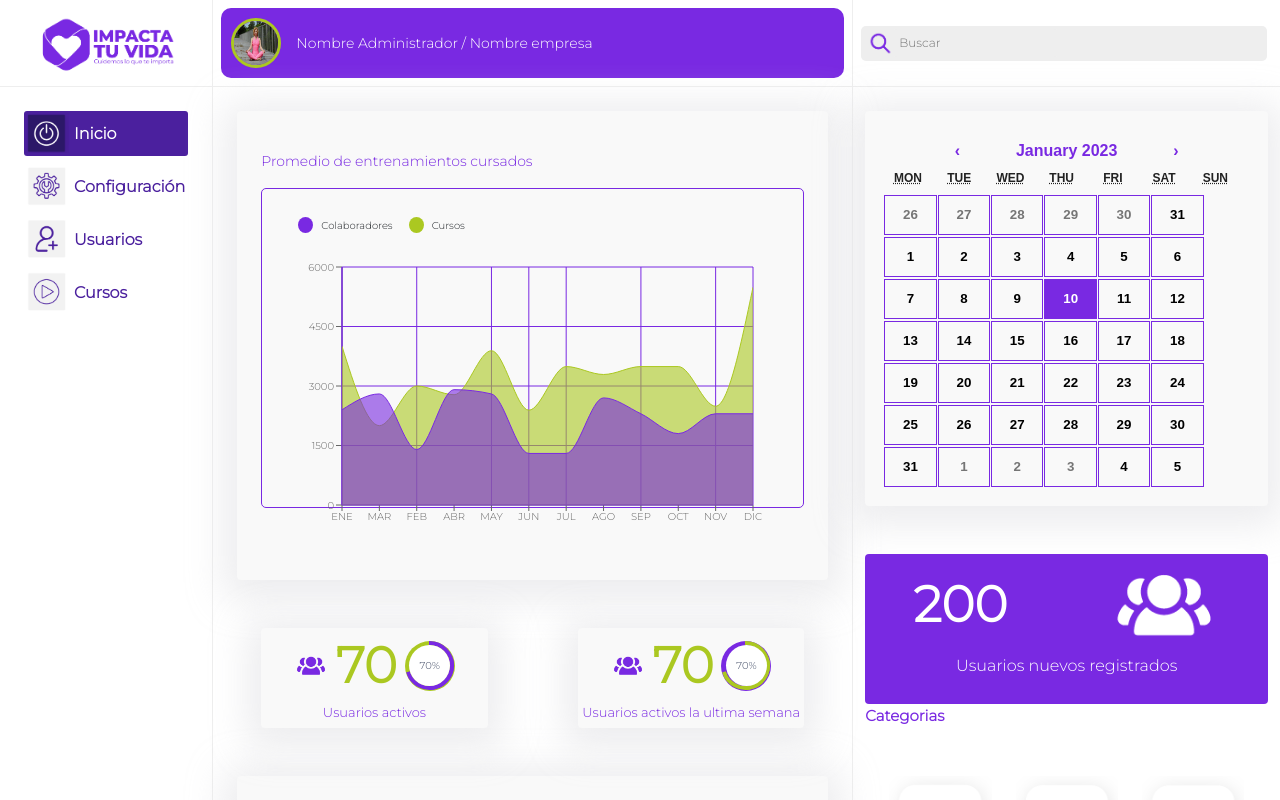
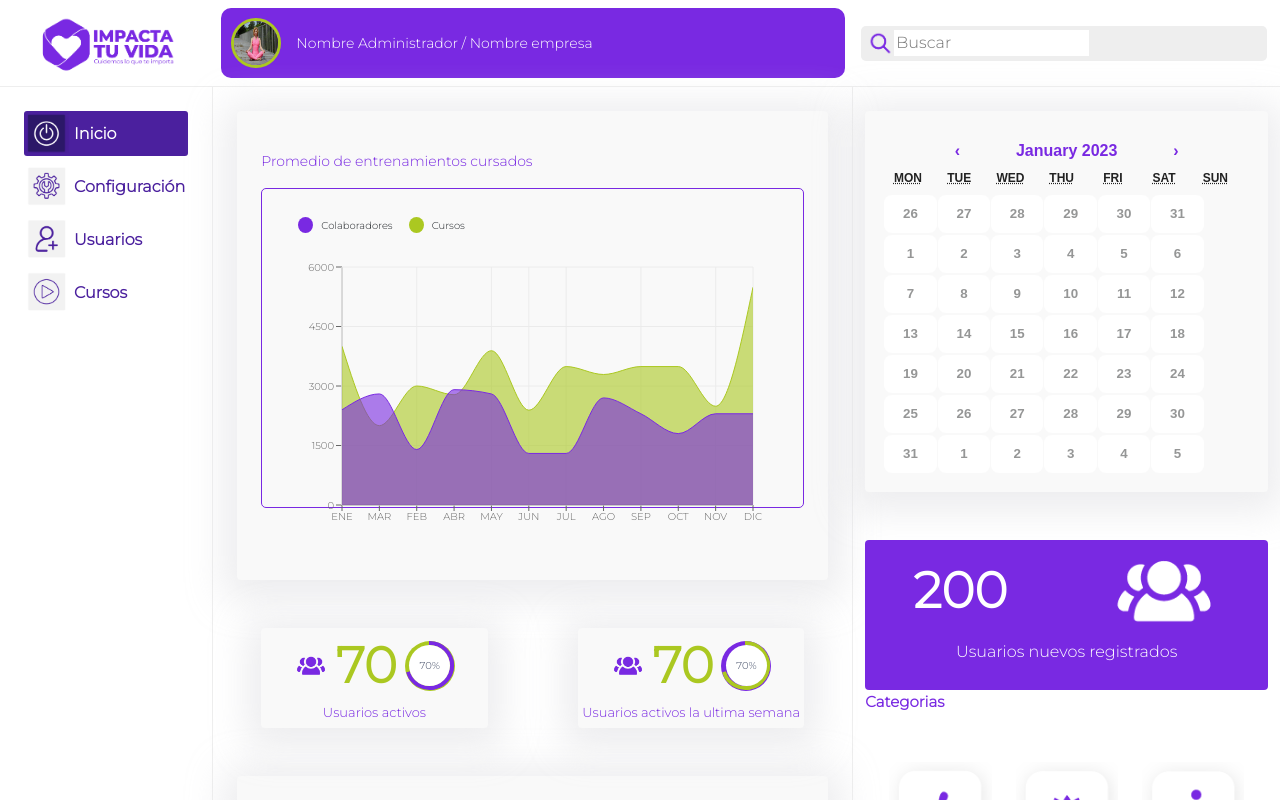
Before and after one commit to anfemoca19/proyecto_impacta, a React (Create React App) app: page /dashboard in a window 1280 px wide. Shown: the top 800 px of the page. Built offline with nearby package versions, Linux system fonts and the light colour scheme.

Commit message:
Ultimo comit antes de reunion del jef

```diff
--- a/src/components/Calendar/Calendar.scss
+++ b/src/components/Calendar/Calendar.scss
@@ -14,8 +14,12 @@
 
 .react-calendar button {
   margin: 0;
-  border: 1px solid #7929e2;
+  // border: 1px solid #7929e2;
+  background-color: white;
+  // border: 1px solid #ebebeb;
+  color: #959696;
   outline: none;
+  border-radius: 8px;
   // margin: 1px 8px 1px 1px;
 }
 .react-calendar__navigation {
@@ -80,7 +84,8 @@
     &:hover,
     &:focus {
       // background: #7929e2;
-      background: #abc821;
+      // background: #abc821;
+      background: #afdb00;
       font-weight: bold;
       color: #fff;
     }
--- a/src/components/Header/header.jsx
+++ b/src/components/Header/header.jsx
@@ -1,29 +1,64 @@
-import "./header.scss";
+import styles from "./header.module.scss";
 import Icon_search from "../../imagenes/icono-buscador.png";
 import Logo from "../../imagenes/logo-en-color.png";
 import Foto_perfil from "../../imagenes/foto-perfil.jpg";
 import Input from "../UI/Input/input";
+import clsx from "clsx";
+import { USER_PERMISSIONS } from "../../constants/user_const";
+
 export default function Header() {
   return (
-    <div className="container-fluid">
-      <div className="row">
-        <div className="col-2 container-logo divider-right p-2">
-          <img className="logo" src={Logo} alt="logo" />
+    <div className={clsx("container-fluid")}>
+      <div className={clsx("row")}>
+        <div
+          className={clsx(
+            "col-2 p-2",
+            styles["container-logo"]
+            // styles["divider-right"]
+          )}
+        >
+          <img className={clsx(styles.logo)} src={Logo} alt="logo" />
         </div>
-        <div className="col-6 divider-right p-2 d-flex align-items-center">
-          <div className="container-data-user">
-            <div className="container-foto-perfil">
-              <img className="foto-perfil" src={Foto_perfil} alt="" />
+        <div
+          className={clsx(
+            "col-6 p-2 d-flex align-items-center"
+            // styles["divider-right"]
+          )}
+        >
+          <div className={clsx(styles["container-data-user"])}>
+            <div className={clsx(styles["container-foto-perfil"])}>
+              <img
+                className={clsx(styles["foto-perfil"])}
+                src={Foto_perfil}
+                alt=""
+              />
             </div>
             <span>Nombre Administrador / Nombre empresa</span>
           </div>
+          {USER_PERMISSIONS.isAdmin && (
+            <div className={clsx(styles["container-data-user"])}>
+              <div className={clsx(styles["container-foto-perfil"])}>
+                <img
+                  className={clsx(styles["foto-perfil"])}
+                  src={Foto_perfil}
+                  alt=""
+                />
+              </div>
+              <span>Nombre super Administrador</span>
+            </div>
+          )}
         </div>
-        <div className="col-4 container-pricipal-search p-2">
-          <div className="container-search">
-            <img className="icon-search" src={Icon_search} alt="icon-sarch" />
-            {/* <input className="input-search" type="text" placeholder="Buscar" /> */}
+        <div
+          className={clsx("col-4 p-2 ", styles["container-pricipal-search"])}
+        >
+          <div className={clsx(styles["container-search"])}>
+            <img
+              className={clsx(styles["icon-search"])}
+              src={Icon_search}
+              alt="icon-sarch"
+            />
             <Input
-              className="input-search-header border-0"
+              className={clsx("border-0", styles["input-search-header"])}
               type="text"
               placeholder="Buscar"
             ></Input>
--- a/src/components/Header/header.css
+++ b/src/components/Header/header.module.scss
@@ -1,12 +1,15 @@
 .container-logo {
   display: flex;
   justify-content: center;
+}
+.divider-right {
+  border-right: 1px solid #eee;
 }
 .logo {
   height: 70px;
 }
 .container-data-user {
-  background-color: #4c0ba2b4;
+  background-color: #7929e2;
   border-radius: 10px;
   font-size: 14px;
   color: white;
--- a/src/components/Header/header.scss
+++ /dev/null
@@ -1,59 +0,0 @@
-.container-logo {
-  display: flex;
-  justify-content: center;
-}
-.logo {
-  height: 70px;
-}
-.container-data-user {
-  background-color: #7929e2;
-  border-radius: 10px;
-  font-size: 14px;
-  color: white;
-  width: 100%;
-  display: flex;
-  align-items: center;
-  padding: 10px;
-}
-
-.container-foto-perfil {
-  margin-right: 10px;
-}
-
-.foto-perfil {
-  border-radius: 100%;
-  height: 50px;
-  width: 50px;
-  margin-right: 5px;
-  border: 3px solid #abc821;
-}
-
-.container-pricipal-search {
-  display: flex;
-  flex-direction: column;
-  justify-content: center;
-}
-
-.container-search {
-  display: flex;
-  background-color: #eee;
-  border-radius: 5px;
-  margin-right: 5px;
-  align-items: center;
-  height: 35px;
-  /* width: 100%; */
-}
-.icon-search {
-  margin-left: 5px;
-  height: 25px;
-}
-
-.input-search {
-  border: none;
-  margin-right: 5px;
-  font-size: 12px;
-  color: #333;
-  background-color: #eee;
-  padding: 5px;
-  border-radius: 3px;
-}
--- a/src/pages/Dashboart/dashboart.jsx
+++ b/src/pages/Dashboart/dashboart.jsx
@@ -88,7 +88,7 @@ export default function Dashboard() {
                 >
                   <XAxis dataKey="name" />
                   <YAxis />
-                  <CartesianGrid stroke="#7929e2" />
+                  <CartesianGrid stroke="#ebebebeb" />
                   <Tooltip />
                   {/* <Legend /> */}
                   <Area
--- a/src/pages/Personalization/personalization.scss
+++ b/src/pages/Personalization/personalization.scss
@@ -10,7 +10,7 @@
   border-bottom:  1px solid #7929e2;
 }
 .style-img-perfil{
-  height: 150px;
+  height: 145px;
   width: 160px;
   border-radius: 100px;
 }
```
